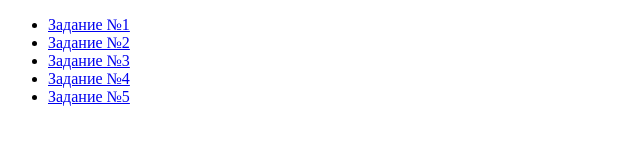
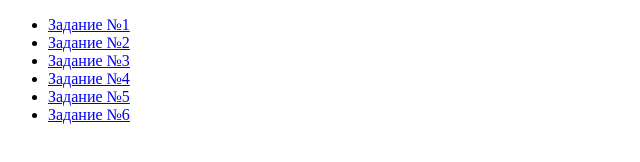
Before and after one commit to stanisurav/JavaScript, a plain HTML site: page www/lab1/index.html in a window 1280 px wide. Shown: the whole page, without its empty margins (0-640 px from the left). Drawn offline with Linux system fonts and the light colour scheme.

Commit message:
Добавление ссылки на задание №6

```diff
--- a/www/lab1/index.html
+++ b/www/lab1/index.html
@@ -12,6 +12,7 @@
         <li><a href="Lab3.html">Задание №3</a></li>
         <li><a href="Lab4.html">Задание №4</a></li>
         <li><a href="Lab5.html">Задание №5</a></li>
+        <li><a href="Lab6.html">Задание №6</a></li>
     </ul>
   </body>
 </html>
```
